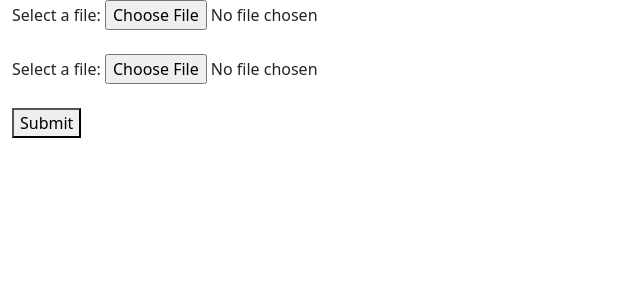
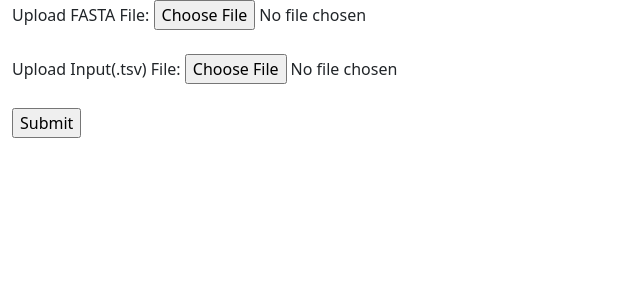
Before and after one commit to leolai2010/ptm_finder, a FastAPI app: template templates/index.html in a window 1280 px wide. Shown: the part 56-356 px from the top of the page, without its empty margins (0-640 px from the left). Run offline with FastAPI, Linux system fonts and the light colour scheme; the template is opened without the code that fills it, so the values that code supplies are empty; some libraries are stand-ins or nearby versions.

Commit message:
updating to template

```diff
--- a/templates/index.html
+++ b/templates/index.html
@@ -30,12 +30,12 @@
             </div>
         </nav>
         <div id="uploadFiles">
-            <form method="POST" enctype="multipart/form-data">
-                <label for="fasta_input">Select a file:</label>
+            <form action="/uploadFiles" method="POST" enctype="multipart/form-data">
+                <label for="fasta_input">Upload FASTA File:</label>
                 <input type="file" id="fasta_input" name="fasta_input"><br><br>
-                <label for="tsv_input">Select a file:</label>
+                <label for="tsv_input">Upload Input(.tsv) File:</label>
                 <input type="file" id="tsv_input" name="tsv_input"><br><br>
-                <button onclick="sendData()">Submit</button>
+                <input type="submit" value="Submit">
             </form>
         </div>
     </div>
```
